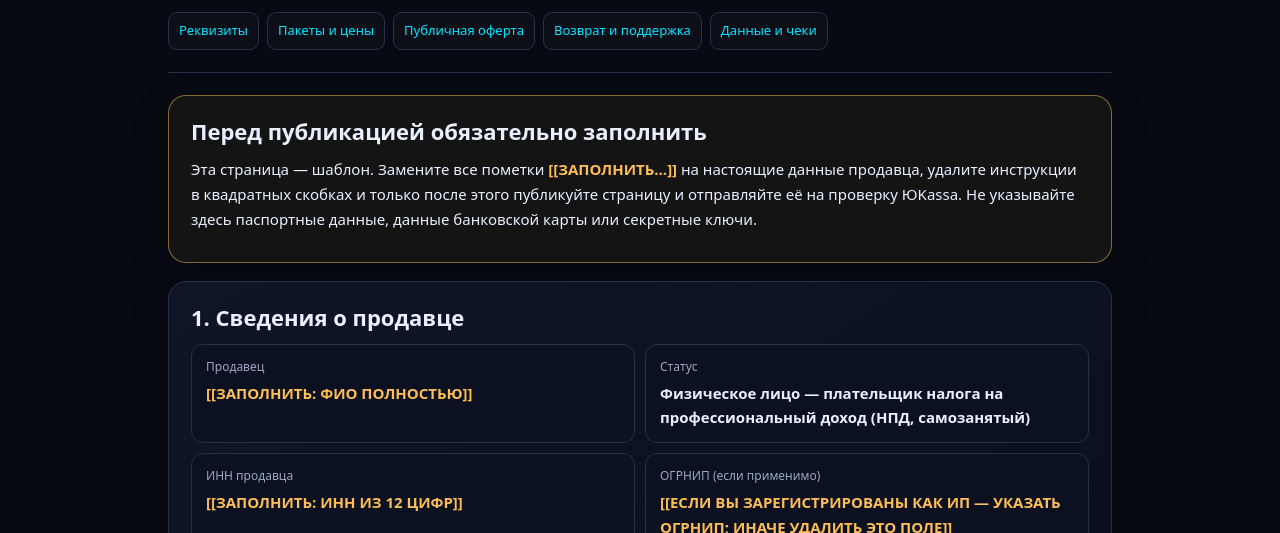
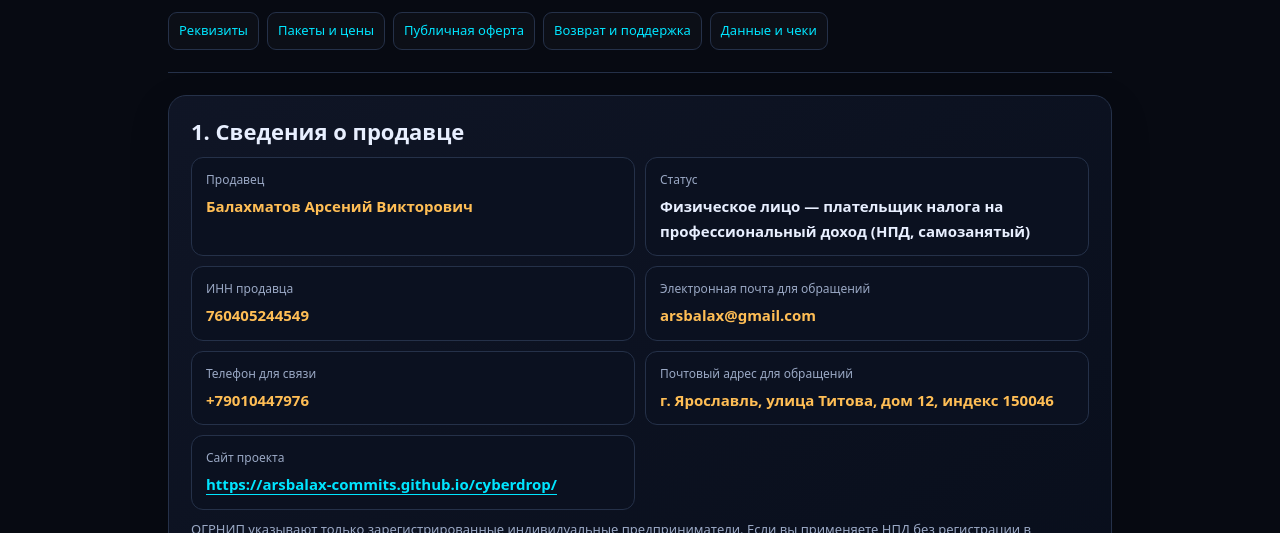
Before and after one commit to arsbalax-commits/cyberdrop, a plain HTML site: page requisites.html in a window 1280 px wide. Shown: the part 267-800 px from the top of the page. Drawn offline with Linux system fonts and the light colour scheme.

Commit message:
Add files via upload

```diff
--- a/requisites.html
+++ b/requisites.html
@@ -29,21 +29,15 @@
       </nav>
     </header>
 
-    <section class="panel warning" aria-labelledby="complete-title">
-      <h2 id="complete-title">Перед публикацией обязательно заполнить</h2>
-      <p>Эта страница — шаблон. Замените все пометки <span class="todo">[[ЗАПОЛНИТЬ…]]</span> на настоящие данные продавца, удалите инструкции в квадратных скобках и только после этого публикуйте страницу и отправляйте её на проверку ЮKassa. Не указывайте здесь паспортные данные, данные банковской карты или секретные ключи.</p>
-    </section>
-
     <section class="panel" id="seller">
       <h2>1. Сведения о продавце</h2>
       <div class="seller-grid">
-        <div class="field"><span class="label">Продавец</span><div class="value todo">[[ЗАПОЛНИТЬ: ФИО ПОЛНОСТЬЮ]]</div></div>
+        <div class="field"><span class="label">Продавец</span><div class="value todo">Балахматов Арсений Викторович</div></div>
         <div class="field"><span class="label">Статус</span><div class="value">Физическое лицо — плательщик налога на профессиональный доход (НПД, самозанятый)</div></div>
-        <div class="field"><span class="label">ИНН продавца</span><div class="value todo">[[ЗАПОЛНИТЬ: ИНН ИЗ 12 ЦИФР]]</div></div>
-        <div class="field"><span class="label">ОГРНИП (если применимо)</span><div class="value todo">[[ЕСЛИ ВЫ ЗАРЕГИСТРИРОВАНЫ КАК ИП — УКАЗАТЬ ОГРНИП; ИНАЧЕ УДАЛИТЬ ЭТО ПОЛЕ]]</div></div>
-        <div class="field"><span class="label">Электронная почта для обращений</span><div class="value todo">[[ЗАПОЛНИТЬ: РАБОЧИЙ EMAIL]]</div></div>
-        <div class="field"><span class="label">Телефон для связи</span><div class="value todo">[[ЗАПОЛНИТЬ: НОМЕР ТЕЛЕФОНА]]</div></div>
-        <div class="field"><span class="label">Почтовый адрес для обращений</span><div class="value todo">[[ЗАПОЛНИТЬ: ПОЧТОВЫЙ АДРЕС ДЛЯ ОБРАЩЕНИЙ]]</div></div>
+        <div class="field"><span class="label">ИНН продавца</span><div class="value todo">760405244549</div></div>
+        <div class="field"><span class="label">Электронная почта для обращений</span><div class="value todo">arsbalax@gmail.com</div></div>
+        <div class="field"><span class="label">Телефон для связи</span><div class="value todo">+79010447976</div></div>
+        <div class="field"><span class="label">Почтовый адрес для обращений</span><div class="value todo">г. Ярославль, улица Титова, дом 12, индекс 150046</div></div>
         <div class="field"><span class="label">Сайт проекта</span><div class="value"><a href="https://arsbalax-commits.github.io/cyberdrop/">https://arsbalax-commits.github.io/cyberdrop/</a></div></div>
       </div>
       <p class="muted small">ОГРНИП указывают только зарегистрированные индивидуальные предприниматели. Если вы применяете НПД без регистрации в качестве ИП, удалите строку ОГРНИП. Публичные контакты должны быть действующими и проверяться продавцом.</p>
@@ -86,12 +80,12 @@
       <h2>5. Персональные данные и чеки</h2>
       <p>Для оформления и исполнения заказа могут обрабатываться идентификатор аккаунта CYBERDROP, адрес электронной почты, идентификатор заказа, состав пакета, сумма и статус платежа. Платёжные реквизиты банковской карты обрабатываются платёжным сервисом и не должны передаваться продавцу в сообщениях поддержки. Данные используются для исполнения заказа, проверки оплаты, поддержки покупателя и исполнения обязательных требований законодательства.</p>
       <p>Продавец, применяющий налог на профессиональный доход, формирует чек по поступлению через приложение или веб-кабинет «Мой налог» и передаёт его покупателю по предоставленному контактному адресу либо иным согласованным способом. Покупателю следует указывать корректный контакт для получения чека.</p>
-      <p class="muted small">Контакты по вопросам заказа, данных и чека: <span class="todo">[[ЗАПОЛНИТЬ: РАБОЧИЙ EMAIL]]</span>.</p>
+      <p class="muted small">Контакты по вопросам заказа, данных и чека: <span class="todo">arsbalax@gmail.com</span>.</p>
     </section>
 
     <div class="footer">
       <p><strong>CYBERDROP</strong> · цифровые игровые пакеты</p>
-      <p>Дата размещения: <span class="todo">[[ЗАПОЛНИТЬ: ДАТА ПУБЛИКАЦИИ]]</span></p>
+      <p>Дата размещения: <span class="todo">09.10.2026</span></p>
       <p><a href="./index.html">Вернуться на сайт</a></p>
       <p class="small">Шаблон требует заполнения и проверки продавцом до публикации. Он не заменяет индивидуальную юридическую консультацию и не гарантирует автоматическое одобрение платёжным сервисом.</p>
     </div>
```
